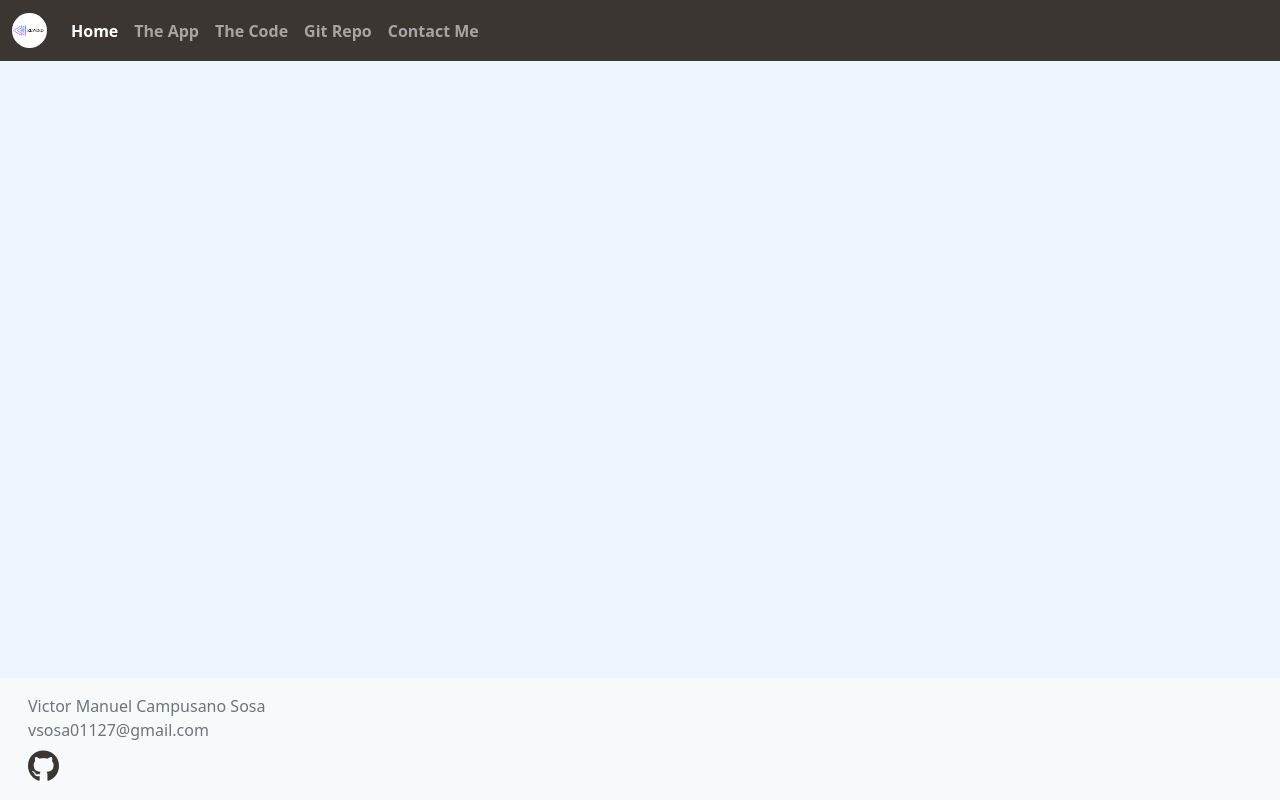
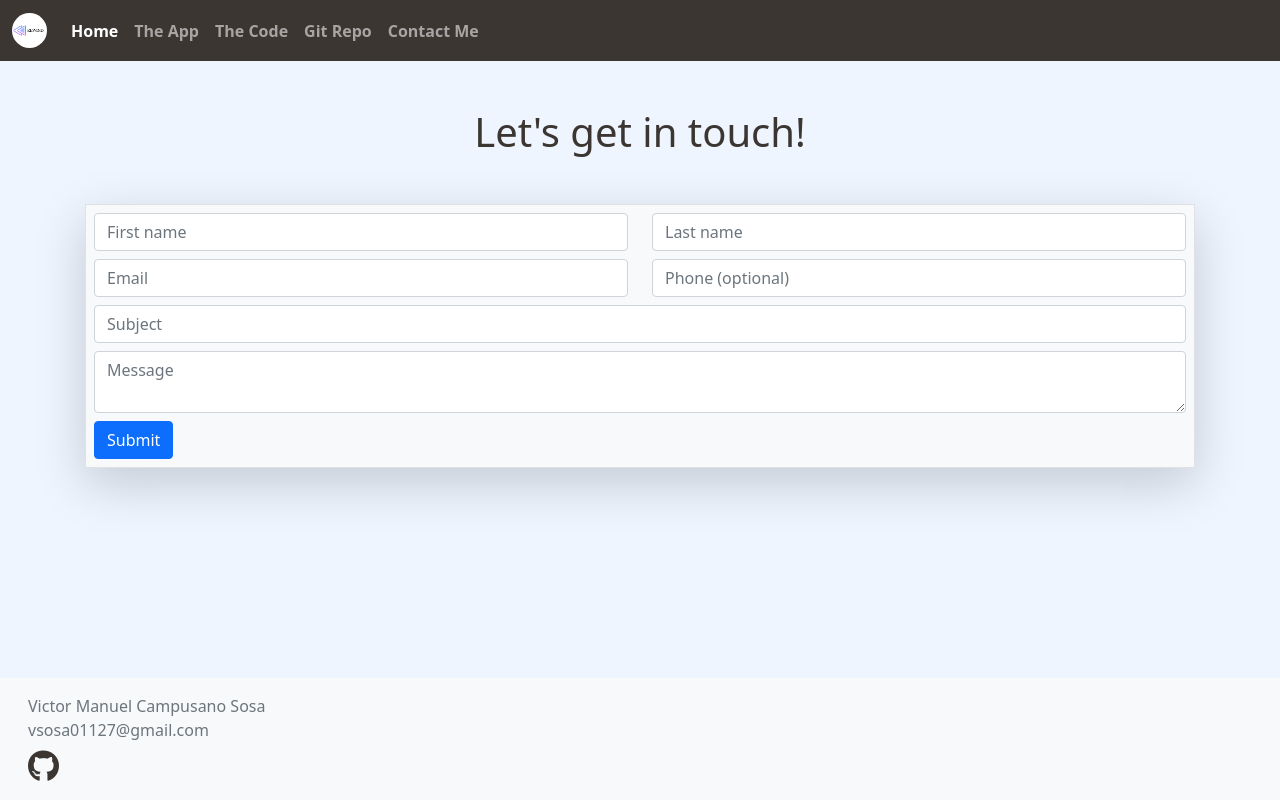
Before and after one commit to victor1127/rewind, a plain HTML site: page about.html in a window 1280 px wide. Drawn offline with nearby package versions, Linux system fonts and the light colour scheme.

Commit message:
Added contact form

```diff
--- a/about.html
+++ b/about.html
@@ -51,7 +51,43 @@
         </nav>
 
         <main class="flex-shrink-0">
+            <div class="container">
+                <h1 class="my-5 text-center">Let's get in touch!</h1>
+                <div class="bg-light shadow-lg p-2 border border-">
+                    <form action="POST" name="rewindform" data-netlify="true" data-netlify-recaptcha="true">
+                        <div class="row mb-2 row-cols-1 row-cols-md-2">
+                            <div class="col">
+                                <input name="Name" class="form-control" type="text" placeholder="First name" id="firstName" aria-label="First name" required>
+                            </div>
+                            <div class="col">
+                                <input name="LastName" class="form-control" type="text" placeholder="Last name" id="lastName" aria-label="Last name" required>
+                            </div>
+                        </div>
 
+                        <div class="row mb-2 row-cols-sm-2 row-cols-xs-1">
+                            <div class="col">
+                                <input name="Email" class="form-control" type="email" placeholder="Email" id="email">
+                            </div>
+                            <div class="col">
+                                <input name="Phone" class="form-control" type="number" placeholder="Phone (optional)" id="Phone">
+                            </div>
+                        </div>
+
+                        <div class="row mb-2 gy-2">
+                            <div class="col-12">
+                                <input name="Subject" class="form-control" type="text" placeholder="Subject" required>
+                            </div>
+                            <div class="col-12">
+                                <textarea name="Message" class="form-control" id="message" placeholder="Message" required></textarea>
+                            </div>
+                        </div>
+
+                        <div data-netlify-recaptcha="true"></div>
+
+                        <div><button class="btn btn-primary" type="submit">Submit</button></div>
+                    </form>
+                </div>
+            </div>
         </main>
 
         <footer class="footer mt-auto py-3 bg-light">
```
